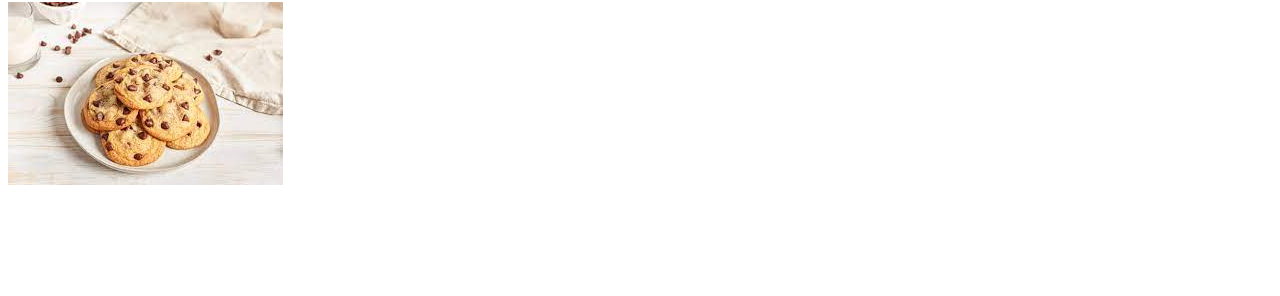
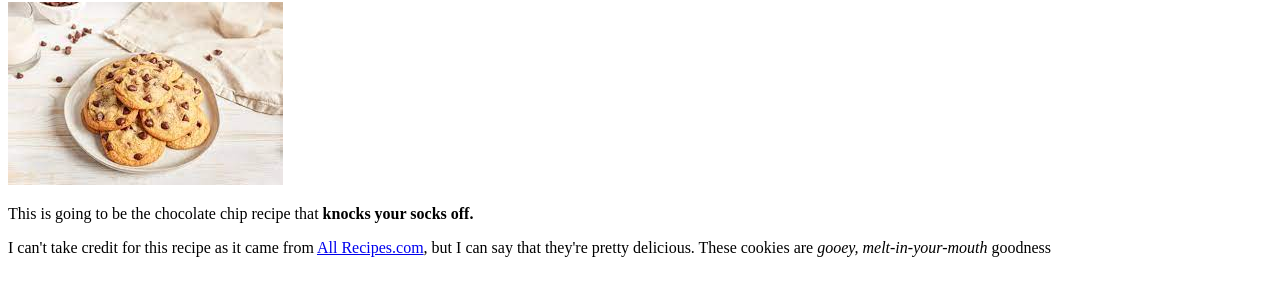
Before and after one commit to beisenberg123/odin-recipes, a plain HTML site: page recipes/chocolatechipcookies.html in a window 1280 px wide. Shown: the part 78-374 px from the top of the page. Drawn offline with Linux system fonts and the light colour scheme.

Commit message:
Add description to chocolate chip cookie page

```diff
--- a/recipes/chocolatechipcookies.html
+++ b/recipes/chocolatechipcookies.html
@@ -10,6 +10,10 @@
 <body>
     <h1>Chocolate Chip Cookies</h1>
     <p><img src="../img/chocolatecookies.jpeg" alt="Delicious chocolate chip cookies on plate"></p>
+
+    <p>This is going to be the chocolate chip recipe that <strong>knocks your socks off.</strong></p>
+    <p>I can't take credit for this recipe as it came from <a href="https://www.allrecipes.com/recipe/25040/chocolate-chip-cookies-v/">All Recipes.com</a>,
+        but I can say that they're pretty delicious. These cookies are <em>gooey, melt-in-your-mouth</em> goodness</p>
 </body>
 
 </html>
```
